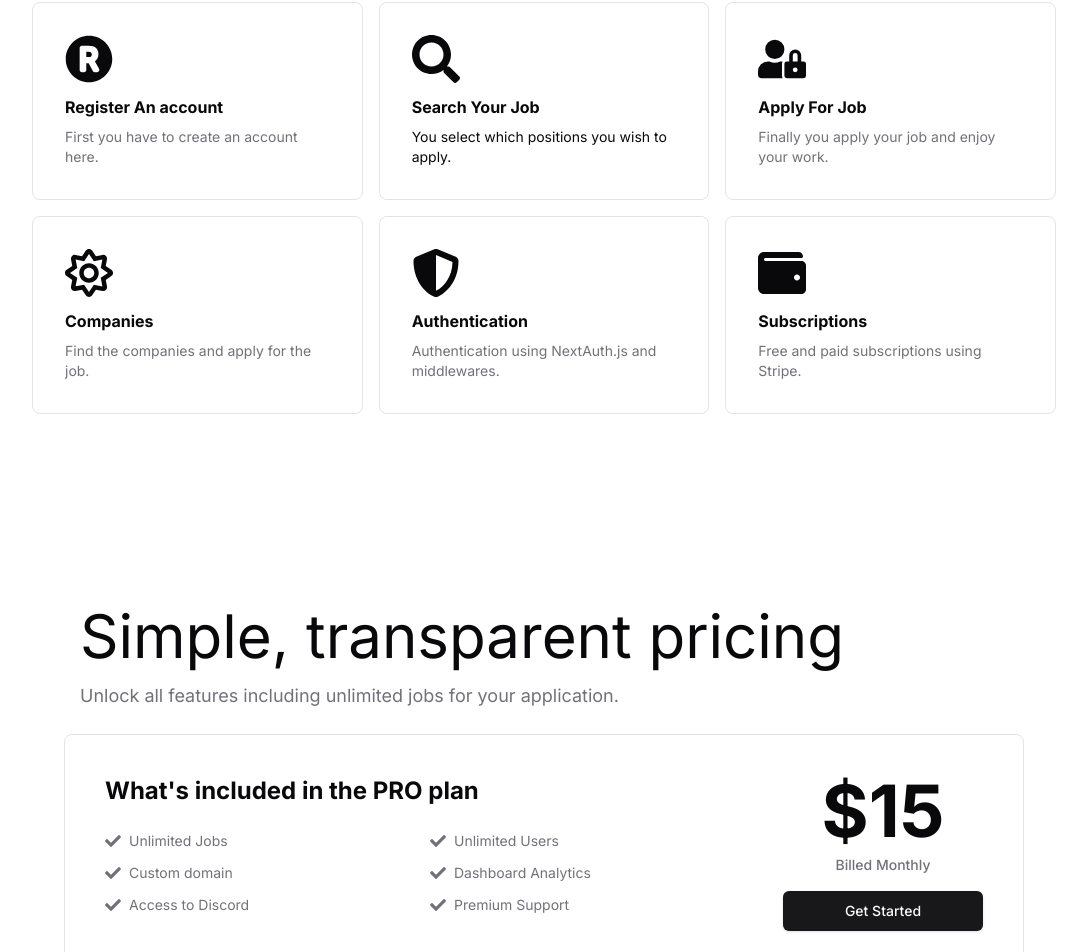
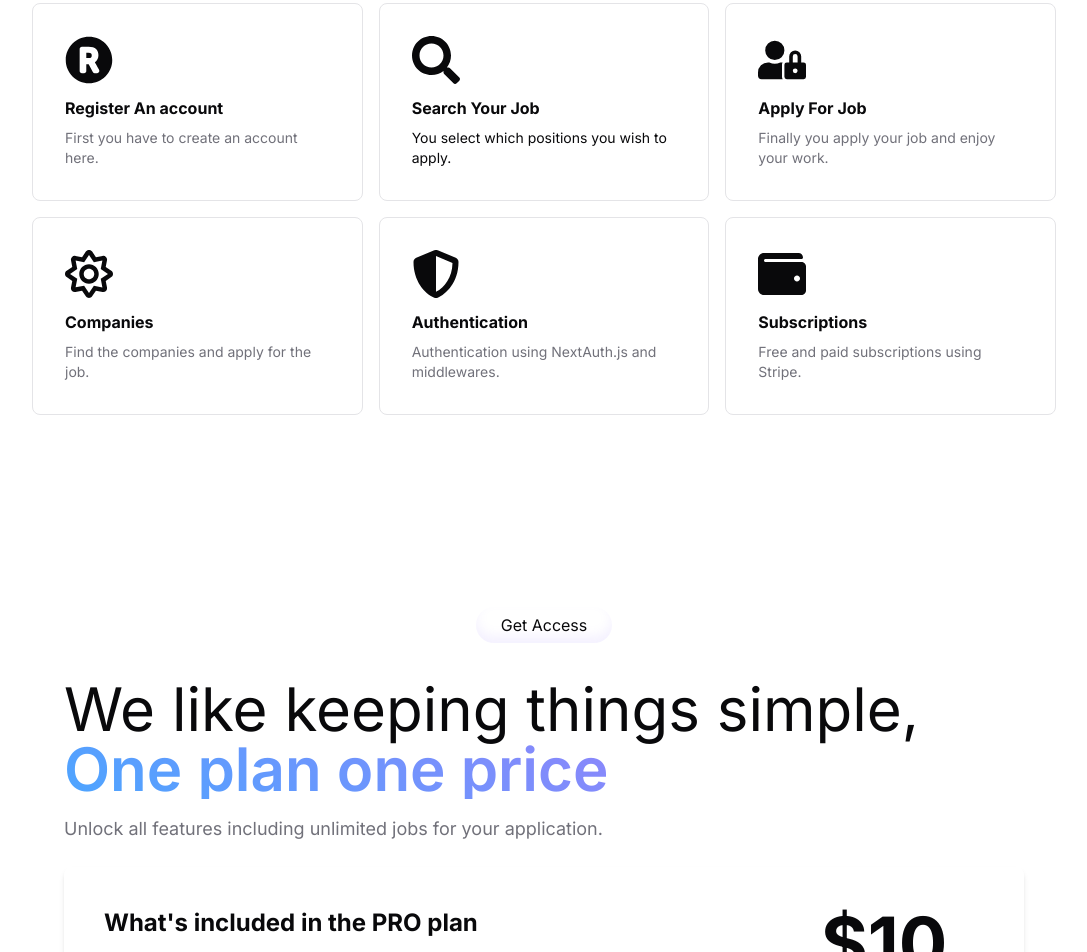
Before and after one commit to patilsp/wearehiring, a Next.js app: page / in a window 1280 px wide. Shown: the part 1843-2795 px from the top of the page, without its empty margins (96-1183 px from the left). Built offline with nearby package versions, Linux system fonts and the light colour scheme; no server answers.

Commit message:
ui changes

```diff
--- a/components/site-header.tsx
+++ b/components/site-header.tsx
@@ -13,7 +13,7 @@ import Nav from "@/components/Nav"
 
 export function SiteHeader() {
   return (
-    <header className="supports-backdrop-blur:bg-background/60 sticky top-0 z-50 w-full bg-background/95 backdrop-blur">
+    <header className="sticky top-0 z-50 w-full border-b bg-background/95 backdrop-blur supports-[backdrop-filter]:bg-background/60">
 
 
           <div className="flex h-14 w-full items-center justify-between gap-1 px-4 ">
--- a/components/welcome.tsx
+++ b/components/welcome.tsx
@@ -105,14 +105,14 @@ export default function Home() {
                     </div>
                 </div>
                 <div className="text-center">
-                    <h1 className="font-display mt-6 block max-w-5xl text-5xl font-medium tracking-tight text-neutral-950 [text-wrap:balance] dark:text-white sm:text-6xl">Transforming job <br /> <p className="gradient_blue"> search experience.</p></h1>
+                    <h1 className="font-display mt-6 block max-w-5xl text-5xl font-bold tracking-tight text-neutral-950 [text-wrap:balance] dark:text-white sm:text-6xl">Transforming job <br /> <p className="gradient_blue"> search experience.</p></h1>
                     <h3 className="mt-3 text-lg leading-8 text-slate-700">Explore an extensive database of jobs from top companies with help of AI </h3>
                     <p className="mt-1 text-lg leading-6 text-slate-600">Join the best tech startups in the industry</p>
                     <div className="mt-10 flex items-center justify-center gap-x-6">
-                    <div class="input-box">
-                      <i class="uil uil-search"></i>
+                    <div className="input-box">
+                      <i className="uil uil-search"></i>
                       <input type="text" placeholder="Try Software Developer, Tester..." />
-                      <button class="button">Search</button>
+                      <button className="button">Search</button>
                     </div>
                     </div>
                 </div>
@@ -179,8 +179,11 @@ export default function Home() {
             like auth, subscriptions.
           </p>
         </div>
+
+
         <div className="mx-auto grid justify-center gap-4 sm:grid-cols-2 md:max-w-[64rem] md:grid-cols-3">
-          <div className="relative overflow-hidden rounded-lg border bg-background p-2">
+
+          <div className="welcome-card relative overflow-hidden rounded-lg border bg-background p-2">
             <div className="flex h-[180px] flex-col justify-between rounded-md p-6">
               {/* <FaLogin className="h-12 w-12 fill-current" /> */}
               <FaRegistered className="h-12 w-12 fill-current" />
@@ -192,7 +195,8 @@ export default function Home() {
               </div>
             </div>
           </div>
-          <div className="relative overflow-hidden rounded-lg border bg-background p-2">
+
+          <div className="welcome-card relative overflow-hidden rounded-lg border bg-background p-2">
             <div className="flex h-[180px] flex-col justify-between rounded-md p-6">
               <FaSearch className="h-12 w-12 fill-current" />
               <div className="space-y-2">
@@ -203,7 +207,8 @@ export default function Home() {
               </div>
             </div>
           </div>
-          <div className="relative overflow-hidden rounded-lg border bg-background p-2">
+
+          <div className="welcome-card relative overflow-hidden rounded-lg border bg-background p-2">
             <div className="flex h-[180px] flex-col justify-between rounded-md p-6">
               <FaUserLock className="h-12 w-12 fill-current" />
               <div className="space-y-2">
@@ -214,7 +219,7 @@ export default function Home() {
               </div>
             </div>
           </div>
-          <div className="relative overflow-hidden rounded-lg border bg-background p-2">
+          <div className="welcome-card relative overflow-hidden rounded-lg border bg-background p-2">
             <div className="flex h-[180px] flex-col justify-between rounded-md p-6">
               <FaRegSun className="h-12 w-12 fill-current" />
               <div className="space-y-2">
@@ -225,7 +230,7 @@ export default function Home() {
               </div>
             </div>
           </div>
-          <div className="relative overflow-hidden rounded-lg border bg-background p-2">
+          <div className="welcome-card relative overflow-hidden rounded-lg border bg-background p-2">
             <div className="flex h-[180px] flex-col justify-between rounded-md p-6">
               <FaShieldAlt className="h-12 w-12 fill-current" />
               <div className="space-y-2">
@@ -236,7 +241,7 @@ export default function Home() {
               </div>
             </div>
           </div>
-          <div className="relative overflow-hidden rounded-lg border bg-background p-2">
+          <div className="welcome-card relative overflow-hidden rounded-lg border bg-background p-2">
             <div className="flex h-[180px] flex-col justify-between rounded-md p-6">
              <FaWallet className="h-12 w-12 fill-current" />
               <div className="space-y-2">
@@ -261,16 +266,19 @@ export default function Home() {
       </section>
 
 
-        <section className="container flex flex-col  gap-6 py-8 md:max-w-[64rem] md:py-12 lg:py-24">
-      <div className="mx-auto flex w-full flex-col gap-4 md:max-w-[58rem]">
+      <section className="container flex flex-col  gap-6 py-8 md:max-w-[64rem] md:py-12 lg:py-24">
+        <div className="flex w-full justify-center">
+          <h1 className="sub-heading"> Get Access </h1>
+        </div>
+      <div className="mx-auto flex w-full flex-col gap-4">
         <h2 className="font-heading text-3xl leading-[1.1] sm:text-3xl md:text-6xl">
-          Simple, transparent pricing
+        We like keeping things simple, <p className="heading">One plan one price </p>
         </h2>
         <p className="max-w-[85%] leading-normal text-muted-foreground sm:text-lg sm:leading-7">
           Unlock all features including unlimited jobs for your application.
         </p>
       </div>
-      <div className="grid w-full items-start gap-10 rounded-lg border p-10 md:grid-cols-[1fr_200px]">
+      <div className="grid w-full items-start gap-10 rounded-lg p-10 shadow-md hover:border-blue-500 md:grid-cols-[1fr_200px]">
         <div className="grid gap-6">
           <h3 className="text-xl font-bold sm:text-2xl">
             What&apos;s included in the PRO plan
@@ -299,9 +307,9 @@ export default function Home() {
         </div>
         <div className="flex flex-col gap-4 text-center">
           <div >
-            <h4 className="mb-2 text-7xl font-bold">$15</h4>
+            <h4 className="mb-2 text-7xl font-bold">$10</h4>
             <p className="text-sm font-medium text-muted-foreground">
-              Billed Monthly
+              (if billed annually)
             </p>
           </div>
           <Link href="/login" className={cn(buttonVariants({ size: "lg" }))}>
--- a/styles/globals.css
+++ b/styles/globals.css
@@ -107,7 +107,6 @@
   box-sizing: border-box;
   color: #FFFFFF;
   display: flex;
-  /* font-family: Phantomsans, sans-serif; */
   font-size: 14px;
   justify-content: center;
   align-items: center;
@@ -149,9 +148,6 @@
  }
 
 
-
-HTML CSSResult Skip Results Iframe
-EDIT ON
 html {
   --scrollbarBG: #CFD8DC;
   --thumbBG: #90A4AE;
@@ -219,7 +215,46 @@ body::-webkit-scrollbar-thumb {
   font-weight: 600;
 } */
 
+.heading{
+  background: linear-gradient(30deg,#4ca5ff,#b573f8);
+  -webkit-background-clip: text;
+  background-clip: text !important;
+  -webkit-text-fill-color: transparent;
+  text-fill-color: transparent !important;
+  font-weight: 600;
+}
 
+.welcome-card:hover {
+  border: 2px solid #AF40FF;
+}
+
+
+.welcome-card:hover h3{
+  background: linear-gradient(30deg,#4ca5ff,#b573f8);
+  -webkit-background-clip: text;
+  background-clip: text !important;
+  -webkit-text-fill-color: transparent;
+  text-fill-color: transparent !important;
+  font-weight: 600;
+}
+
+
+
+.sub-heading{
+  isolation: isolate;
+    overflow: hidden;
+    align-items: center;
+    -webkit-backdrop-filter: blur(6px);
+    backdrop-filter: blur(6px);
+    border-radius: 32px;
+    box-shadow: inset 0 -7px 11px #a48fff1f;
+    display: flex;
+    margin: 0 auto 12px;
+    padding: 6px 25px 6px 25px;
+    position: relative;
+    width: -moz-max-content;
+    width: max-content;
+}
 
 .job-card {
   max-width: 800px;
@@ -461,7 +496,7 @@ body::-webkit-scrollbar-thumb {
   border: none;
   padding: 12px 30px;
   border-radius: 6px;
-  background-color: #ecbd00;
+  background-color: #000;
   cursor: pointer;
 }
 .input-box .button.clicked {
```
